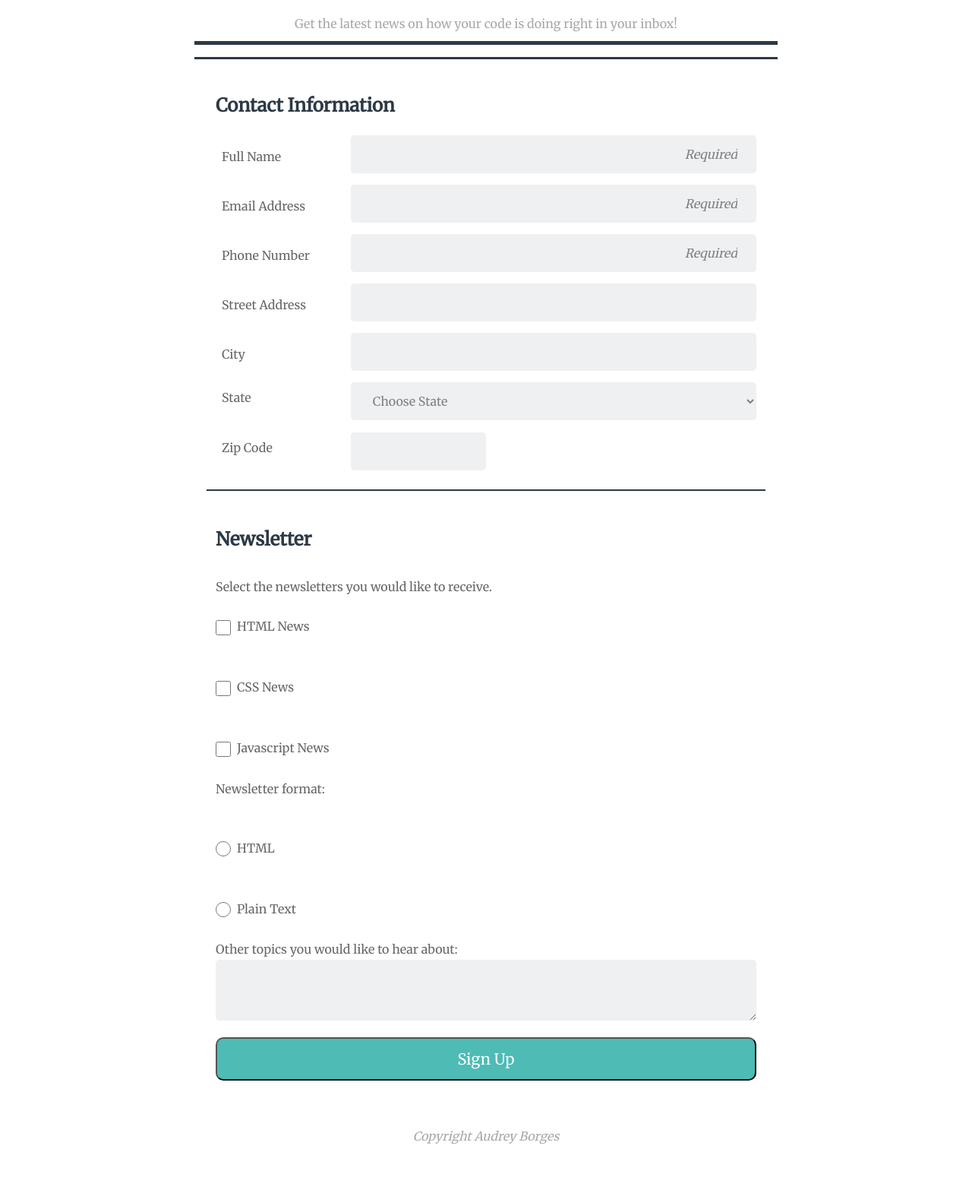
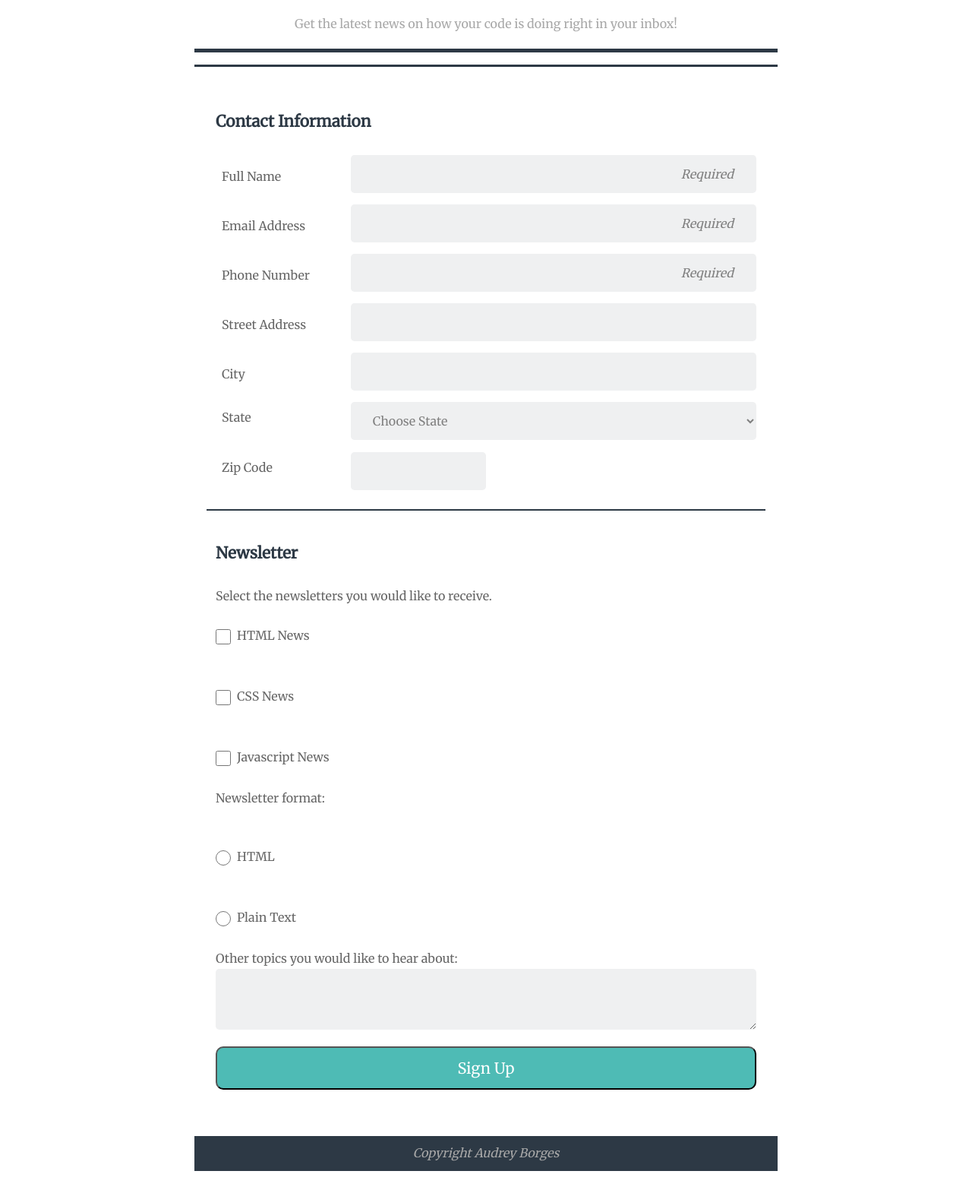
Before and after one commit to AudreyKBorges/Techdegree-project-3, a plain HTML site: page Techdegree-project-3/index.html in a window 1280 px wide. Shown: the part 202-1768 px from the top of the page at 76% size. Before the commit the page ends 1736 px from the top, so only its background shows below. Drawn offline with Linux system fonts and the light colour scheme.

Commit message:
Add files via upload

```diff
--- a/Techdegree-project-3/css/styles.css
+++ b/Techdegree-project-3/css/styles.css
@@ -34,13 +34,8 @@ h2 {
   font-weight: bold;
 }
 
-h3 {
-  color: #2d3945;
-  padding-top: 20px;
-}
-
 p {
-  padding-bottom: 10px;
+  padding-bottom: 20px;
   color: #a8a8a8;
   border-bottom: 5px solid #2d3945;
 }
@@ -61,6 +56,8 @@ legend {
   font-size: 1.3em;
   font-weight: bold;
   color: #2d3945;
+  padding-top: 40px;
+  padding-bottom: 20px;
 }
 
 label {
@@ -103,7 +100,6 @@ input[type="radio"] {
 
 button {
   padding: 15px 30px 15px 30px;
-  font-family: 'Merriweather', serif;
   color: #fff;
   background-color: #4ebbb5;
   font-size: 20px;
@@ -121,6 +117,8 @@ button:hover {
 footer {
   text-align: center;
   color: #a8a8a8;
+  background-color: #2d3945;
+  padding: 10px;
   margin: 25px 0;
 }
 
@@ -162,6 +160,7 @@ footer {
   text-align: right;
   font-style: italic;
   color: gray;
+  padding-right: 5px;
 }
 
 #zip {
--- a/Techdegree-project-3/index.html
+++ b/Techdegree-project-3/index.html
@@ -20,7 +20,7 @@
 
       <form action="index.html" method="post">
         <fieldset class="contact">
-          <h2>Contact Information</h2>
+          <legend>Contact Information</legend>
 
             <div class="inner-flex">
               <label for="name">Full Name</label>
@@ -113,14 +113,14 @@
           </fieldset>
 
         <fieldset>
-          <legend><h3>Newsletter</h3></legend>
+          <legend>Newsletter</legend>
           <div class="newsletter">
               <p>Select the newsletters you would like to receive.</p>
-            <input type="checkbox" name="News" value="html"><label>HTML News</label><br>
-            <input type="checkbox" name="News" value="css"><label>CSS News</label><br>
-            <input type="checkbox" name="News" value="javascript"><label>Javascript News</label>
+           <input type="checkbox" name="news" id="news" value="news"><label for="news">HTML News</label><br>
+           <input type="checkbox" name="news" id="css" value="css"><label for="css">CSS News</label><br>
+           <input type="checkbox" name="news" id="javascript" value="javascript"><label for="javascript">Javascript News</label>
 
-            <p>Newsletter format:</p><br>
+              <p>Newsletter format:</p><br>
                 <input type="radio" id="html" value="HTML" name="format"><label for="html">HTML</label><br>
                 <input type="radio" id="plainText" value="plain_text" name="format"><label for="plainText">Plain Text</label>
 
```
